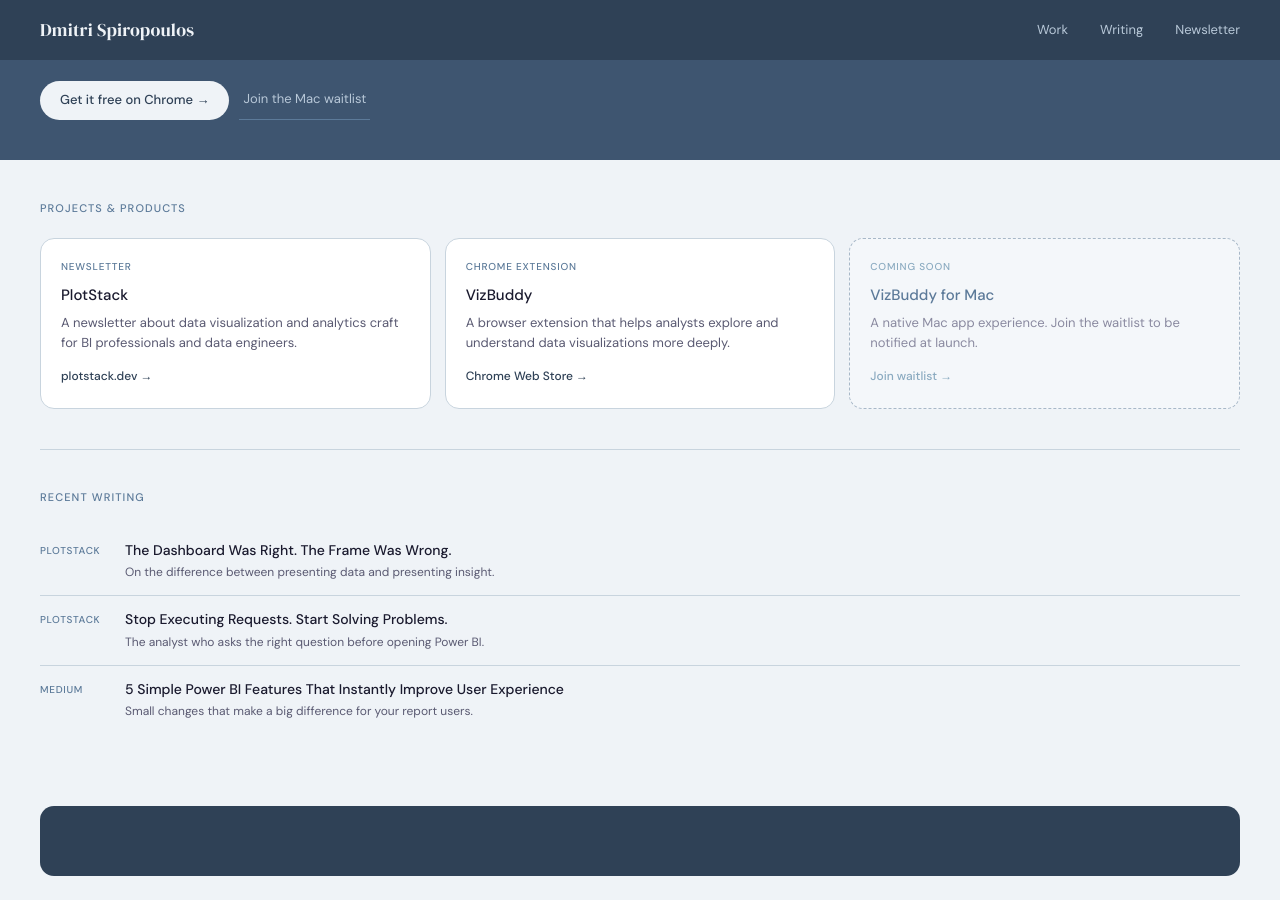
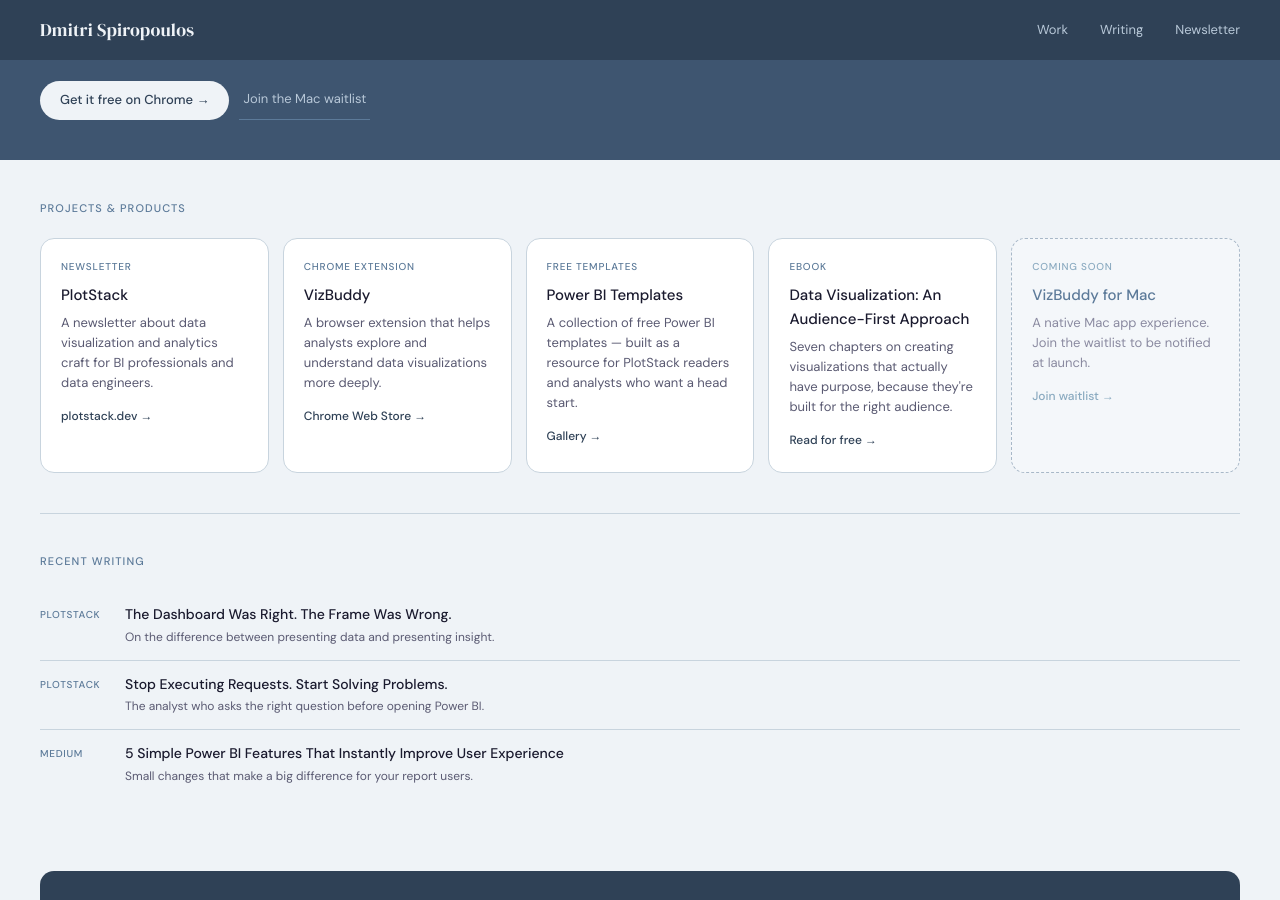
Before and after one commit to Djonathon/Djonathon.github.io, a Jekyll site: the page built from index.html, in a window 1280 px wide and 900 px high, scrolled down 568 px. Built offline with Jekyll 4.4.1, drawn with Linux system fonts in a browser that asks for light colours.

Commit message:
Add ebook and Power BI templates to projects grid
Co-Authored-By: Claude Sonnet 4.6 <noreply@anthropic.com>

```diff
--- a/index.html
+++ b/index.html
@@ -76,6 +76,20 @@ layout: default
       <span class="project-link">Chrome Web Store →</span>
     </a>
 
+    <a href="https://subscribepage.io/cXGdho" target="_blank" rel="noopener" class="project-card">
+      <p class="project-tag">Free Templates</p>
+      <h2 class="project-name">Power BI Templates</h2>
+      <p class="project-desc">A collection of free Power BI templates — built as a resource for PlotStack readers and analysts who want a head start.</p>
+      <span class="project-link">Gallery →</span>
+    </a>
+
+    <a href="https://learn.plotstack.dev/" target="_blank" rel="noopener" class="project-card">
+      <p class="project-tag">Ebook</p>
+      <h2 class="project-name">Data Visualization: An Audience-First Approach</h2>
+      <p class="project-desc">Seven chapters on creating visualizations that actually have purpose, because they're built for the right audience.</p>
+      <span class="project-link">Read for free →</span>
+    </a>
+
     <a href="#subscribe" class="project-card coming-soon">
       <p class="project-tag">Coming Soon</p>
       <h2 class="project-name">VizBuddy for Mac</h2>
```
